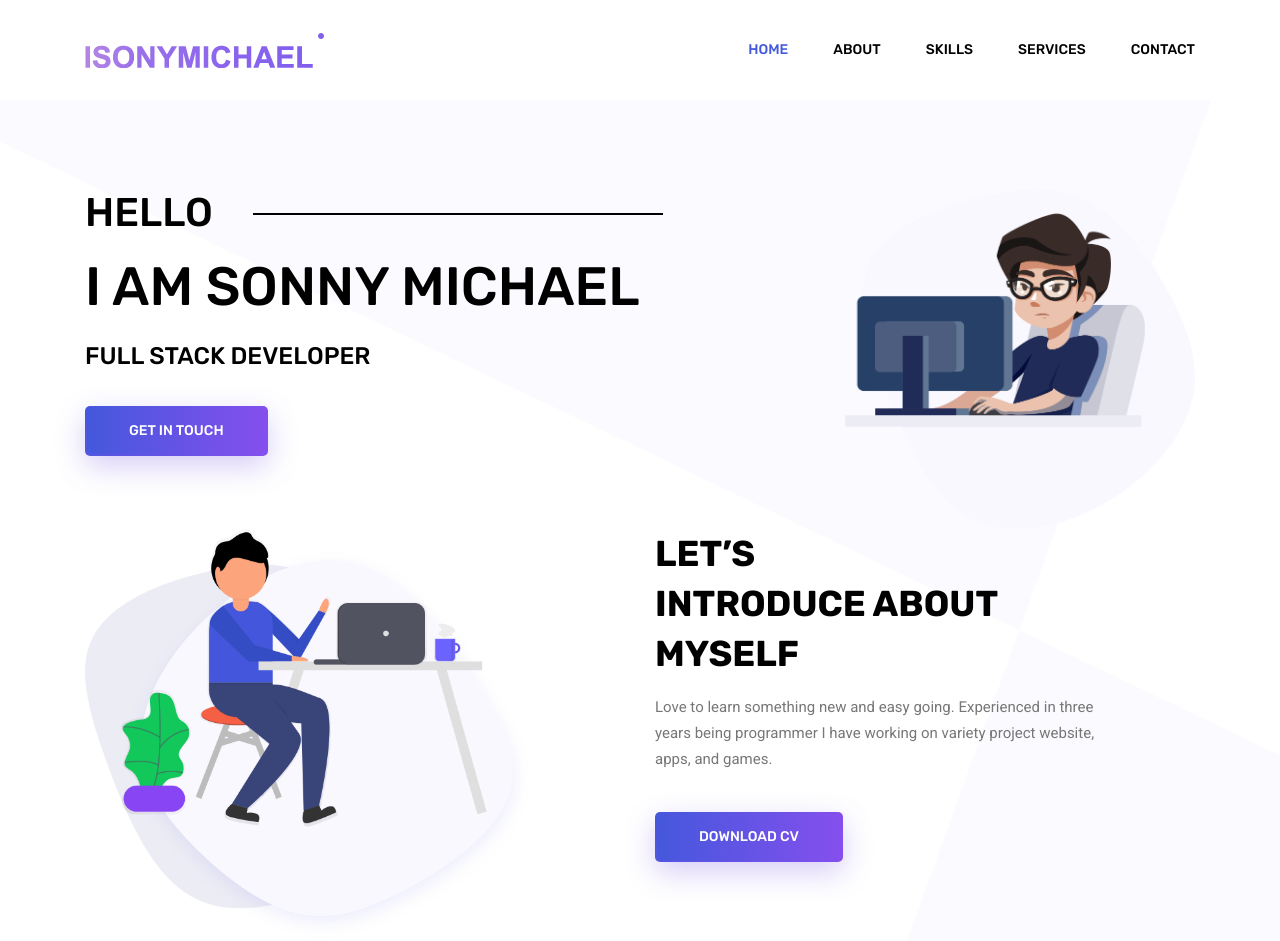
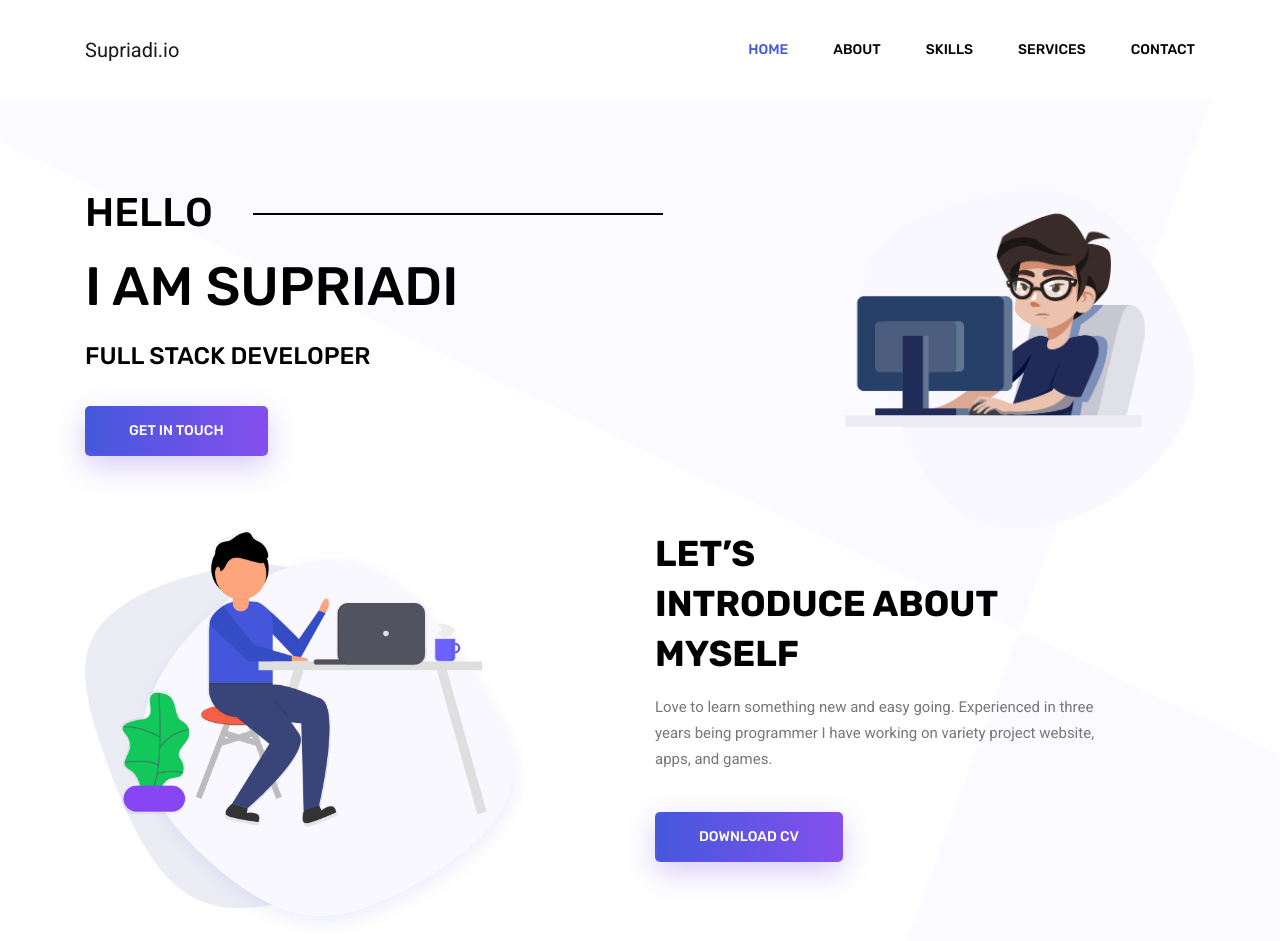
Before and after one commit to supriadi325/MyProject, a plain HTML site: page index.html in a window 1280 px wide. Shown: the top 941 px of the page. Drawn offline with Linux system fonts and the light colour scheme; some packages are replaced by stand-ins of ours; a script that the page names is missing.

Commit message:
create_cv_index

```diff
--- a/index.html
+++ b/index.html
@@ -26,7 +26,7 @@
 			<nav class="navbar navbar-expand-lg navbar-light">
 				<div class="container">
 					<!-- Brand and toggle get grouped for better mobile display -->
-					<a class="navbar-brand logo_h" href="index.html"><img src="img/logo.png" alt=""></a>
+					<a class="navbar-brand logo_h" href="index.html">Supriadi.io</a>
 					<button class="navbar-toggler" type="button" data-toggle="collapse" data-target="#navbarSupportedContent"
 					 aria-controls="navbarSupportedContent" aria-expanded="false" aria-label="Toggle navigation">
 						<span class="icon-bar"></span>
@@ -58,7 +58,7 @@
 					<div class="col-lg-8">
 						<div class="banner_content">
 							<h3 class="text-uppercase">Hello</h3>
-							<h1 class="text-uppercase">I am Sonny Michael</h1>
+							<h1 class="text-uppercase">I am Supriadi</h1>
 							<h5 class="text-uppercase">Full Stack Developer</h5>
 							<div class="d-flex align-items-center">
 								<a class="primary_btn" href="#contact"><span>Get In Touch</span></a>
@@ -94,7 +94,7 @@
 						<p>
 							Love to learn something new and easy going. Experienced in three years being programmer I have working on variety project website, apps, and games.
 						</p>
-						<a class="primary_btn" target="_blank" href="https://drive.google.com/file/d/0B82pgqn92ol3N3BHTXdCc3d3clE/view?usp=sharing"><span>Download CV</span></a>
+						<a class="primary_btn" target="_blank" href="cv.pdf"><span>Download CV</span></a>
 					</div>
 				</div>
 			</div>
```
Also changed, not shown: 1 other file.
